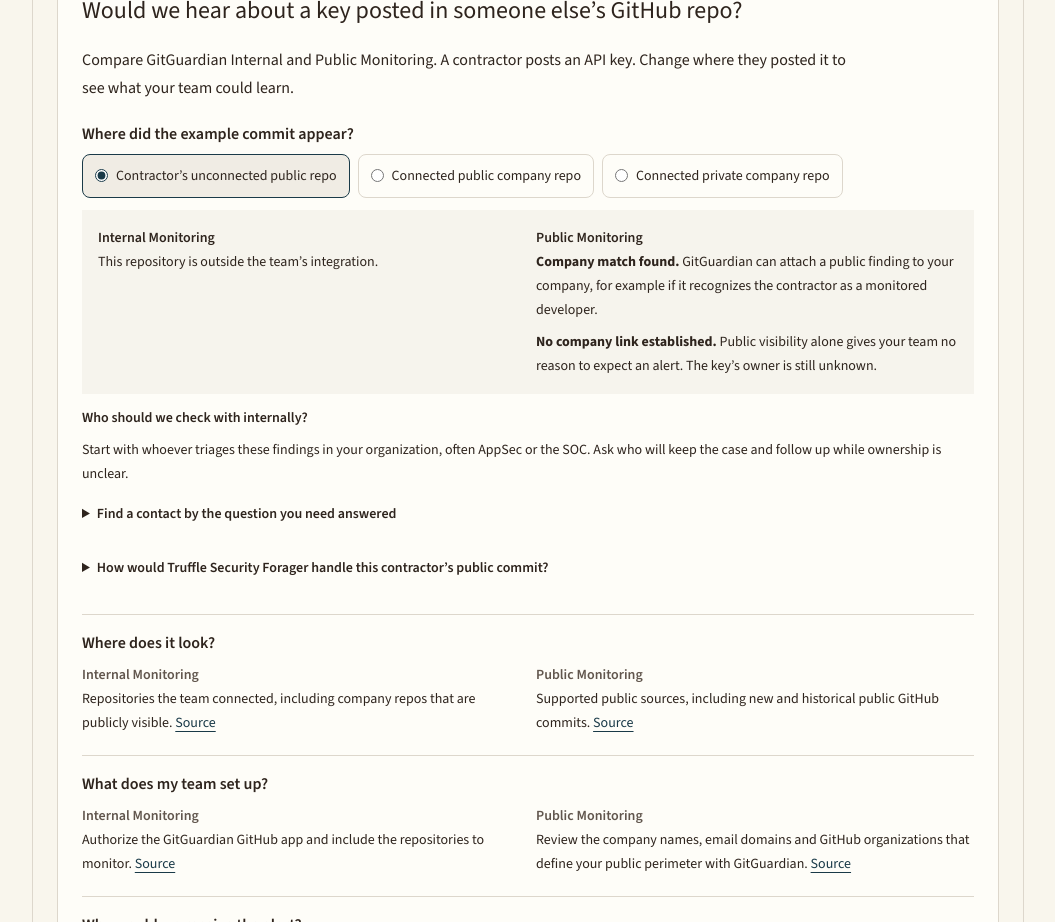
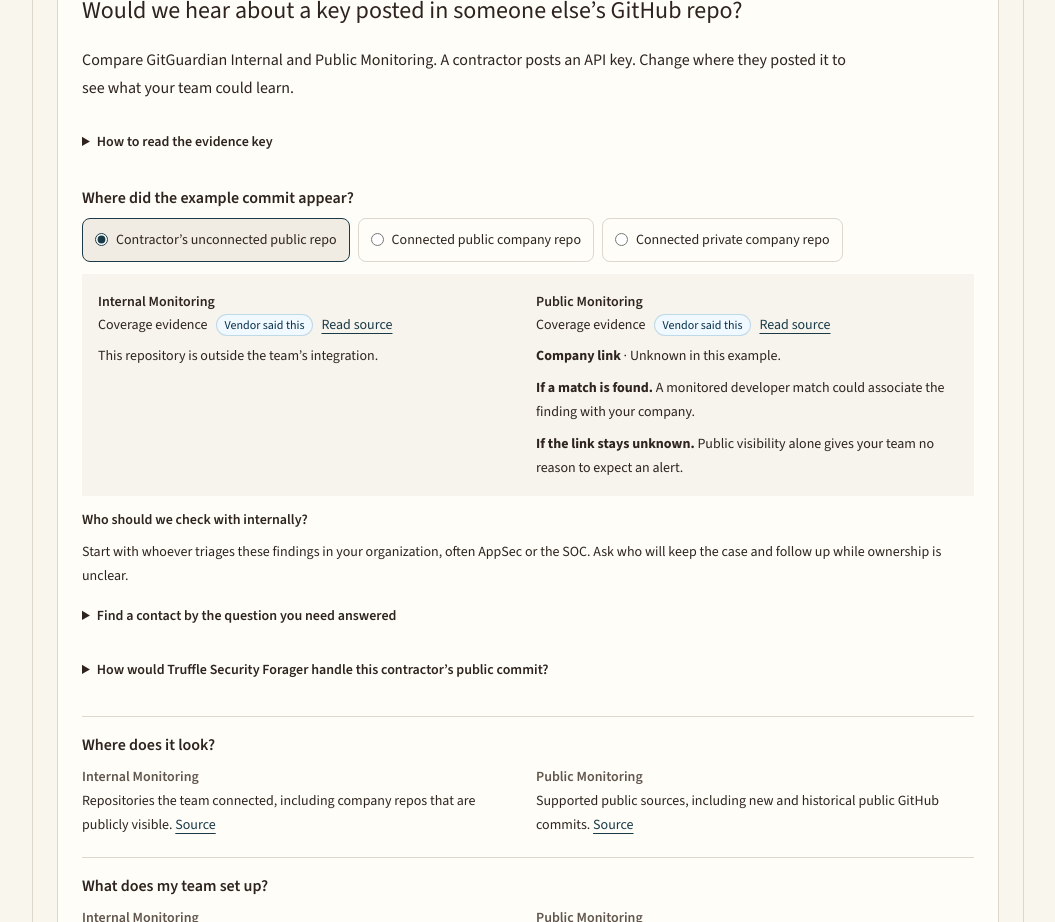
Before and after one commit to heyfunwhoa/security-market-map, a Next.js app: page /landscape/public-exposure in a window 1280 px wide. Shown: the part 3960-4882 px from the top of the page, without its empty margins (112-1167 px from the left). Built offline with nearby package versions, Linux system fonts and the light colour scheme.

Commit message:
Label coverage evidence and company attribution in the exposure guide

```diff
--- a/components/gitguardian-monitoring-comparison.tsx
+++ b/components/gitguardian-monitoring-comparison.tsx
@@ -1,7 +1,9 @@
 import Link from "next/link";
 import { ClaimList } from "@/components/claims";
+import { StatusPill } from "@/components/chrome";
+import type { Claim } from "@/lib/schema";
 import { MonitoringRepositoryScenario } from "@/components/monitoring-repository-scenario";
-import { catalog } from "@/lib/catalog";
+import { catalog, sourceById } from "@/lib/catalog";
 
 const linkStyle = "text-primary underline underline-offset-4 focus-visible:outline-2 focus-visible:outline-offset-2 focus-visible:outline-ring";
 
@@ -32,15 +34,35 @@ const foragerClaims = catalog.claims.filter((claim) =>
   ["claim-public-forager-sources", "claim-monitoring-mode-forager-editions"].includes(claim.id)
 );
 
+function CoverageEvidence({ claim }: { claim: Claim | undefined }) {
+  return (
+    <div className="flex flex-wrap items-center gap-x-2 gap-y-1 text-sm">
+      <span>Coverage evidence</span>
+      <StatusPill status={claim?.verificationStatus ?? "unknown"} />
+      {claim && <a href={claim.sourceUrl} className={linkStyle}>Read source<span className="sr-only">: {sourceById(claim.sourceId)?.title}</span></a>}
+    </div>
+  );
+}
+
 export function GitGuardianMonitoringComparison() {
   return (
     <section aria-labelledby="monitoring-scope" className="space-y-5 border-t border-border pt-4 sm:rounded-xl sm:border sm:bg-card sm:p-6">
       <h4 id="monitoring-scope" tabIndex={-1} className="scroll-mt-24 text-2xl focus-visible:outline-2 focus-visible:outline-ring">Would we hear about a key posted in someone else’s GitHub repo?</h4>
       <p className="max-w-3xl leading-7">Compare GitGuardian Internal and Public Monitoring. A contractor posts an API key. Change where they posted it to see what your team could learn.</p>
-      <MonitoringRepositoryScenario>
+      <details className="text-sm leading-6">
+        <summary className="min-h-11 cursor-pointer py-2 font-semibold focus-visible:outline-2 focus-visible:outline-ring">How to read the evidence key</summary>
+        <p><strong>Coverage evidence</strong> tells you who supports the product claim. “Vendor said this” points to a vendor publication. An independent product test would need a recorded result for that capability.</p>
+        <p className="mt-2"><strong>Company link</strong> describes this example. An established link explains why the finding was associated with your company. Unknown means the example supplies no confirmed link. Credential ownership is a separate question.</p>
+      </details>
+      <MonitoringRepositoryScenario
+        internalEvidence={<CoverageEvidence claim={claims.find((c) => c.id === questions[0].internal.claim)} />}
+        publicEvidence={<CoverageEvidence claim={claims.find((c) => c.id === questions[0].external.claim)} />}
+      >
         <details>
           <summary className="min-h-11 cursor-pointer py-2 text-sm font-semibold focus-visible:outline-2 focus-visible:outline-ring">How would Truffle Security Forager handle this contractor’s public commit?</summary>
           <div className="space-y-2 text-sm leading-6">
+            <CoverageEvidence claim={foragerClaims.find((c) => c.id === "claim-public-forager-sources")} />
+            <p><strong>Company link</strong> · Unknown in this example.</p>
             <p>Forager monitors public GitHub commits. Whether your team sees a verified key depends on the link to your organization.</p>
             <p><strong>Community.</strong> The company view groups verified keys by email domain. Which domain, if any, connects this key to your company?</p>
             <p><strong>Enterprise add-on.</strong> Truffle Security also describes matching cloud account IDs and organization membership. Which signal links this particular key to your team?</p>
--- a/components/monitoring-repository-scenario.tsx
+++ b/components/monitoring-repository-scenario.tsx
@@ -23,7 +23,11 @@ const scenarios = [
   },
 ] as const;
 
-export function MonitoringRepositoryScenario({ children }: { children: ReactNode }) {
+export function MonitoringRepositoryScenario({ children, internalEvidence, publicEvidence }: {
+  children: ReactNode;
+  internalEvidence: ReactNode;
+  publicEvidence: ReactNode;
+}) {
   const [selected, setSelected] = useState(0);
   const scenario = scenarios[selected];
   return (
@@ -39,14 +43,27 @@ export function MonitoringRepositoryScenario({ children }: { children: ReactNode
           ))}
         </div>
       </fieldset>
-      <dl aria-live="polite" aria-atomic="true" className="grid gap-4 bg-muted/50 p-4 text-sm leading-6 sm:grid-cols-2">
-        <div><dt className="font-semibold">Internal Monitoring</dt><dd>{scenario.internal}</dd></div>
-        <div><dt className="font-semibold">Public Monitoring</dt><dd className="space-y-2">
-          {scenario.external ?? <>
-            <p><strong>Company match found.</strong> GitGuardian can attach a public finding to your company, for example if it recognizes the contractor as a monitored developer.</p>
-            <p><strong>No company link established.</strong> Public visibility alone gives your team no reason to expect an alert. The key’s owner is still unknown.</p>
-          </>}
-        </dd></div>
+      <dl className="grid gap-4 bg-muted/50 p-4 text-sm leading-6 sm:grid-cols-2">
+        <div>
+          <dt className="font-semibold">Internal Monitoring</dt>
+          <dd className="space-y-2">
+            {internalEvidence}
+            <p aria-live="polite">{scenario.internal}</p>
+          </dd>
+        </div>
+        <div>
+          <dt className="font-semibold">Public Monitoring</dt>
+          <dd className="space-y-2">
+            {publicEvidence}
+            <div aria-live="polite" aria-atomic="true" className="space-y-2">
+              <p><strong>Company link</strong> · {scenario.id === "company-private" ? "Not applicable to this private commit." : "Unknown in this example."}</p>
+              {scenario.external ?? <>
+                <p><strong>If a match is found.</strong> A monitored developer match could associate the finding with your company.</p>
+                <p><strong>If the link stays unknown.</strong> Public visibility alone gives your team no reason to expect an alert.</p>
+              </>}
+            </div>
+          </dd>
+        </div>
       </dl>
       <div className="space-y-2 text-sm leading-6">
         <h5 className="font-semibold">Who should we check with internally?</h5>
```
Also changed, not shown: 1 other file (tests, documents, lock files or other folders).
